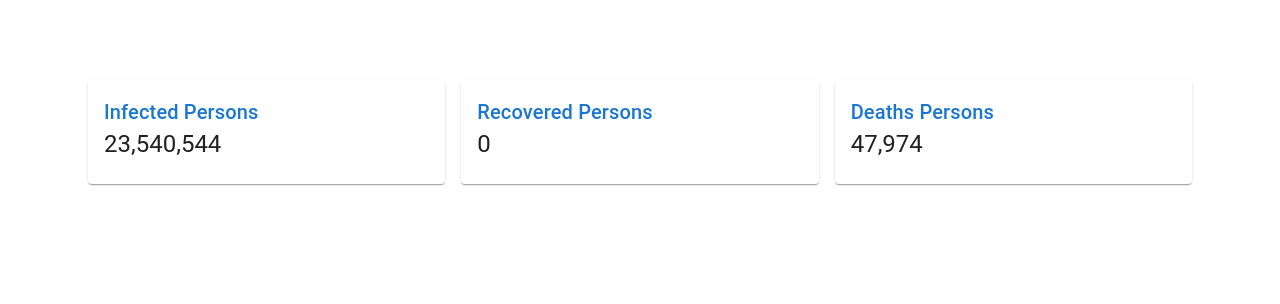
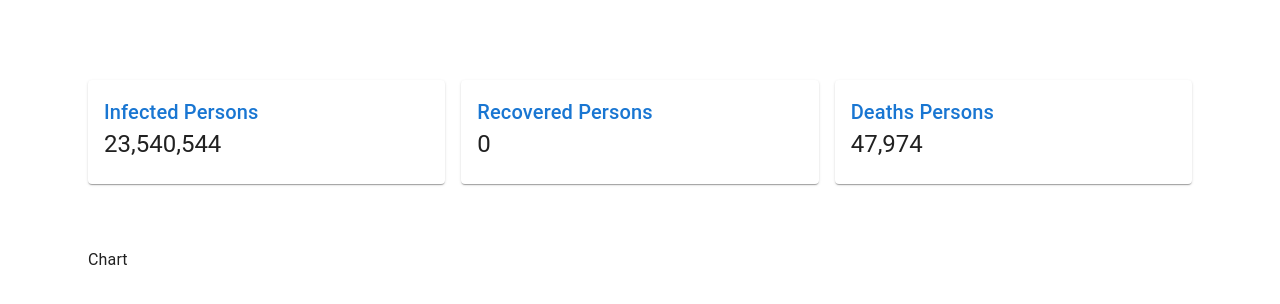
Before and after one commit to s-yoshiii/dashboard-api-practice, a React (Create React App) app: page / in a window 1280 px wide. Shown: the top 304 px of the page. Built offline with nearby package versions, Linux system fonts and the light colour scheme.

Commit message:
Chartコンポーネントの作成

```diff
--- a/src/App.tsx
+++ b/src/App.tsx
@@ -1,11 +1,13 @@
 import React from "react";
 import { Container } from "@mui/system";
 import Cards from "./features/graph/Cards/Cards";
+import Chart from "./features/graph/Chart/Chart";
 
 function App() {
   return (
     <Container maxWidth="lg">
       <Cards />
+      <Chart />
     </Container>
   );
 }
--- /dev/null
+++ b/src/features/graph/Chart/Chart.tsx
@@ -0,0 +1,12 @@
+import React from "react";
+import { useSelector } from "react-redux";
+import { selectDaily } from "../graphSlice";
+
+const Chart = () => {
+  const daily = useSelector(selectDaily);
+  console.log(daily);
+  const dates = daily.map(({ Date }) => Date);
+  return <div>Chart</div>;
+};
+
+export default Chart;
--- a/src/features/graph/graphSlice.ts
+++ b/src/features/graph/graphSlice.ts
@@ -2,7 +2,7 @@ import { createSlice, createAsyncThunk } from "@reduxjs/toolkit";
 import axios from "axios";
 import { RootState } from "../../app/store";
 import dataDaily from "./apiData.json";
-const apiUrl = "https://api.covid19api.com/total/country/country";
+const apiUrl = "https://api.covid19api.com/total/country";
 type DATADAILY = typeof dataDaily;
 type covidState = {
   daily: DATADAILY;
@@ -10,7 +10,7 @@ type covidState = {
 };
 const initialState: covidState = {
   daily: dataDaily,
-  country: "Japan",
+  country: "japan",
 };
 
 export const fetchAsyncGetDaily = createAsyncThunk(
```
